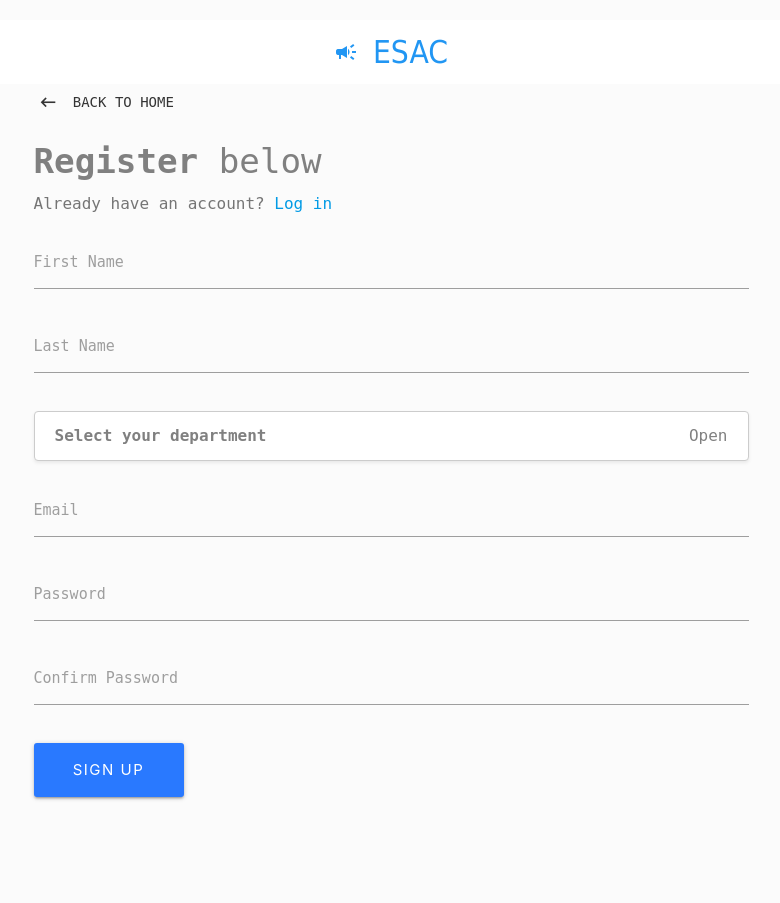
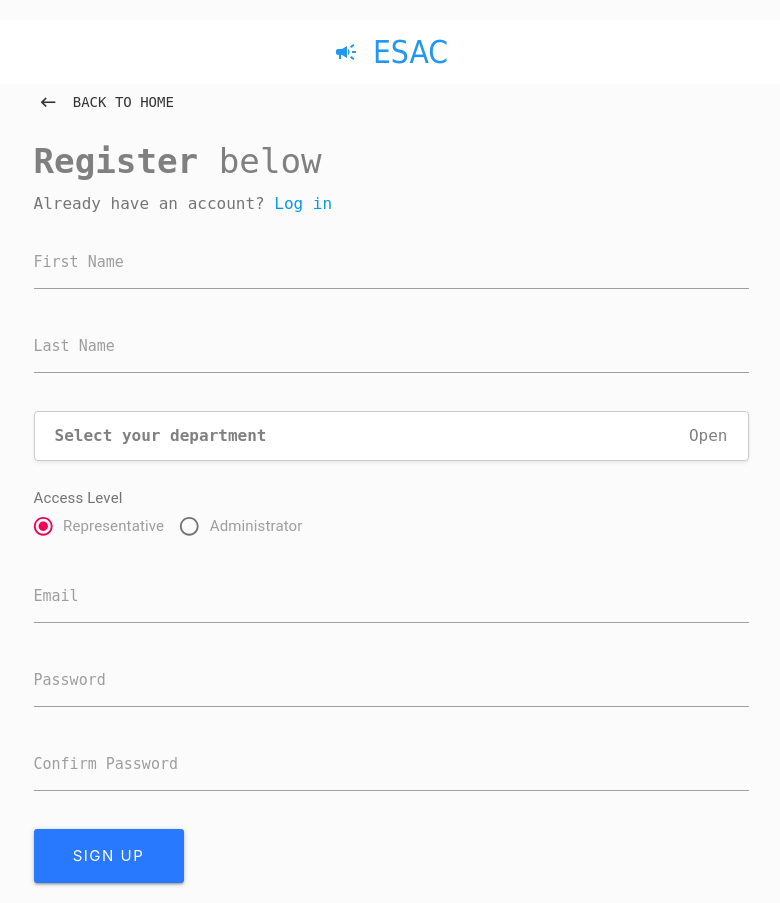
Before and after one commit to Umbrella-lnc/ESAC-Dashboard, a React (Create React App) app in the folder client/: page /register in a window 1280 px wide. Shown: the whole page, without its empty margins (249-1029 px from the left). Before the commit the page ends 817 px from the top, so only its background shows below. Built offline with nearby package versions, Linux system fonts and the light colour scheme.

Commit message:
added radio button for access levels

```diff
--- a/client/src/auth/Register.js
+++ b/client/src/auth/Register.js
@@ -1,6 +1,7 @@
 import React, { Component } from "react";
 import { Link } from "react-router-dom";
 import Dropdown from "../components/Dropdown";
+import Access from "../components/Access-level-radio-button";
 
 class Register extends Component {
   constructor() {
@@ -9,6 +10,7 @@ class Register extends Component {
       firstname: "",
       lastname:"",
       department: "",
+      access: "",
       email: "",
       password: "",
       password2: "",
@@ -66,6 +68,7 @@ const newUser = {
       firstname: this.state.firstname,
       lastname: this.state.lastname,
       department: this.state.department,
+      access: this.state.access,
       email: this.state.email,
       password: this.state.password,
       password2: this.state.password2
@@ -121,6 +124,15 @@ return (
                 <Dropdown title="Select your department" items={this.departmentList} />
               </div>
               <div className="input-field col s12">
+                <select
+                  onChange={this.onChange}
+                  value={this.state.access}
+                  error={errors.access}
+                  id="access"
+                />
+                <Access title="Select your Access Level" />
+              </div>
+              <div className="input-field col s12">
                 <input
                   onChange={this.onChange}
                   value={this.state.email}
--- /dev/null
+++ b/client/src/components/Access-level-radio-button.js
@@ -0,0 +1,24 @@
+import React from 'react';
+import Radio from '@material-ui/core/Radio';
+import RadioGroup from '@material-ui/core/RadioGroup';
+import FormControlLabel from '@material-ui/core/FormControlLabel';
+import FormControl from '@material-ui/core/FormControl';
+import FormLabel from '@material-ui/core/FormLabel';
+
+export default function RadioButtonsGroup() {
+  const [value, setValue] = React.useState('representative');
+
+  const handleChange = (event) => {
+    setValue(event.target.value);
+  };
+
+  return (
+    <FormControl component="fieldset">
+        <FormLabel component="legend" color="grey">Access Level</FormLabel>
+        <RadioGroup row aria-label="access-level" name="access-level-1" value={value} onChange={handleChange}>
+          <FormControlLabel value="representative" control={<Radio />} label="Representative" labelPlacement="end"/>
+          <FormControlLabel value="admin" control={<Radio />} label="Administrator" labelPlacement="end" />
+        </RadioGroup>
+    </FormControl>
+  );
+}
```
